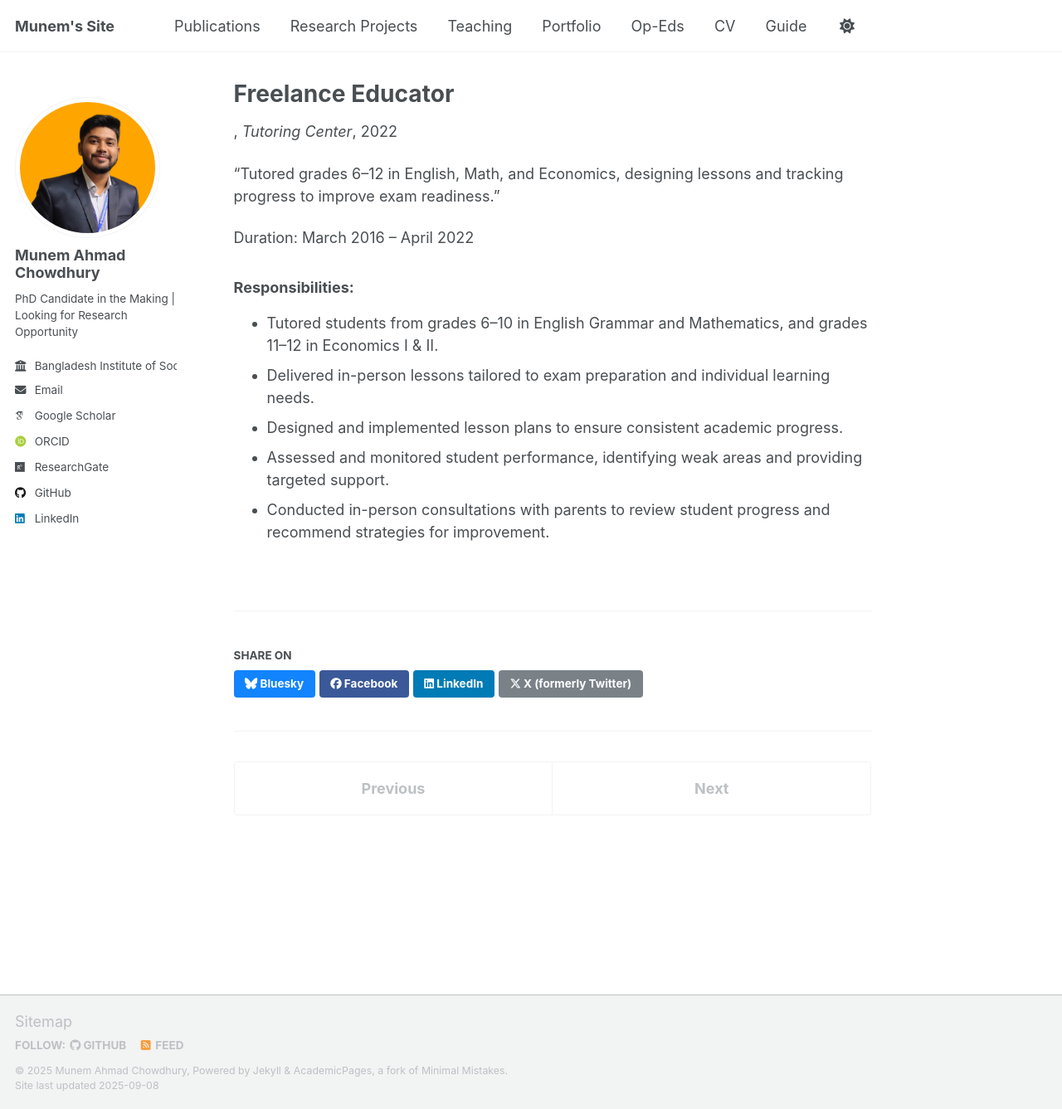
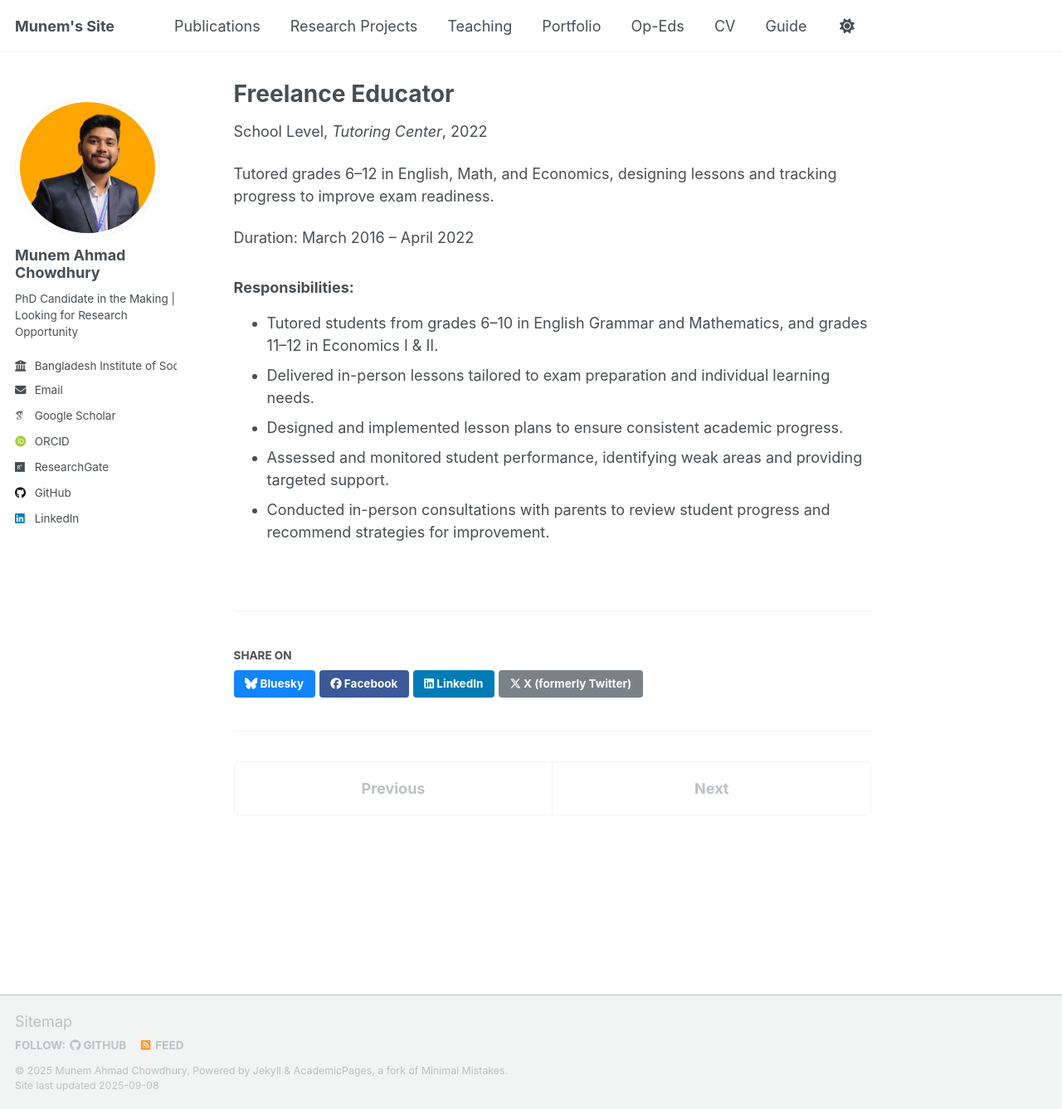
Before and after one commit to munemahmad/munemahmad.github.io, a Jekyll site: the page built from _teaching/Freelance-Educator.md, in a window 1280 px wide and 1337 px high. Shown: the whole window at 83% size. Built offline with Jekyll 4.4.1, drawn with Linux system fonts in a browser that asks for light colours; some web fonts are replaced; a script that is not in the unit is left out.

Commit message:
Update Freelance-Educator.md

```diff
--- a/_teaching/Freelance-Educator.md
+++ b/_teaching/Freelance-Educator.md
@@ -1,13 +1,14 @@
 ---
 title: "Freelance Educator"
 collection: teaching
+type: "School Level"
 permalink: /teaching/Freelance-Educator
 venue: "Tutoring Center"
 date: 2022-04-30
 location: "Cumilla, Bangladesh"
 ---
 
-"Tutored grades 6–12 in English, Math, and Economics, designing lessons and tracking progress to improve exam readiness."
+Tutored grades 6–12 in English, Math, and Economics, designing lessons and tracking progress to improve exam readiness.
 
 Duration: March 2016 – April 2022
 
```
